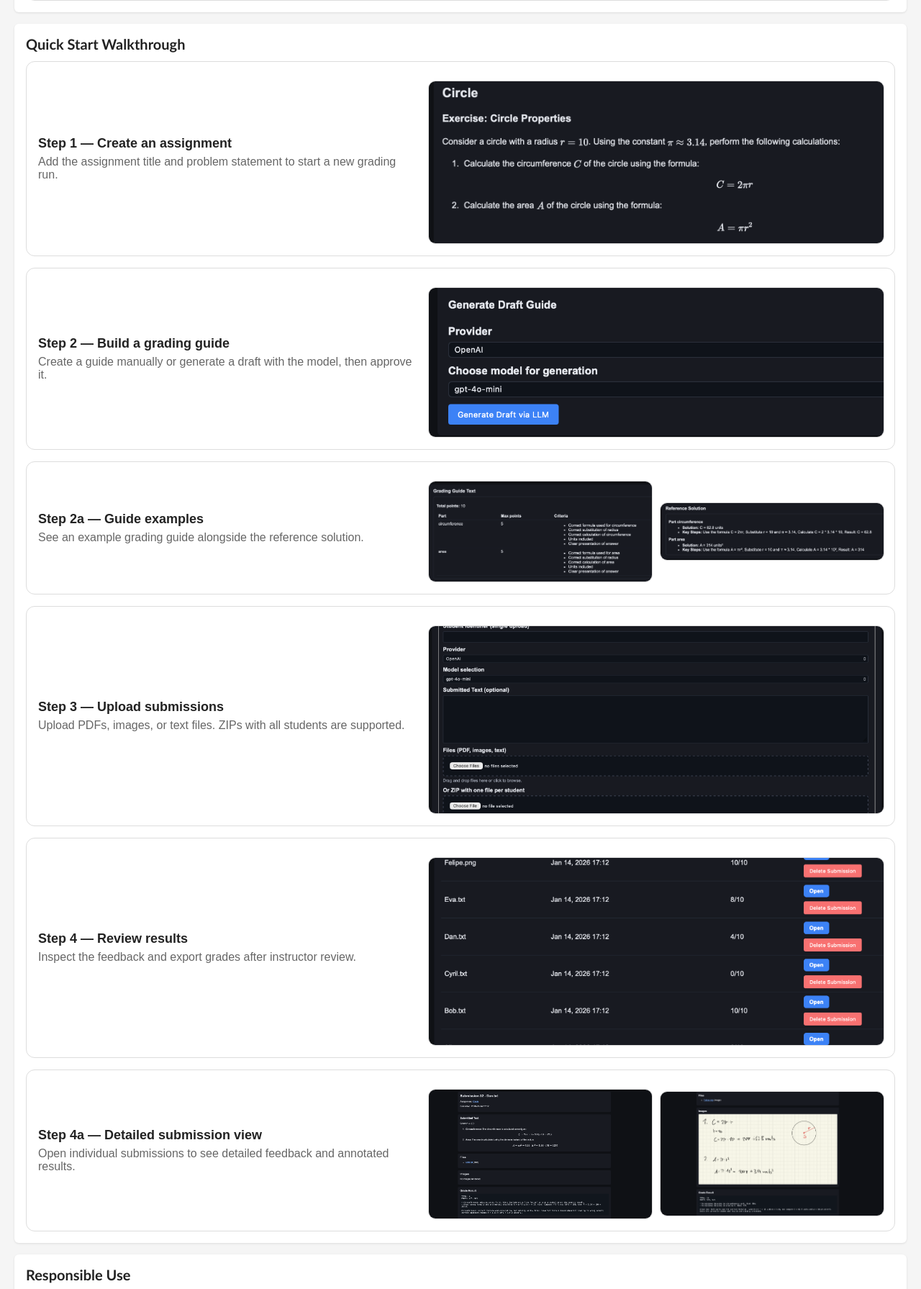
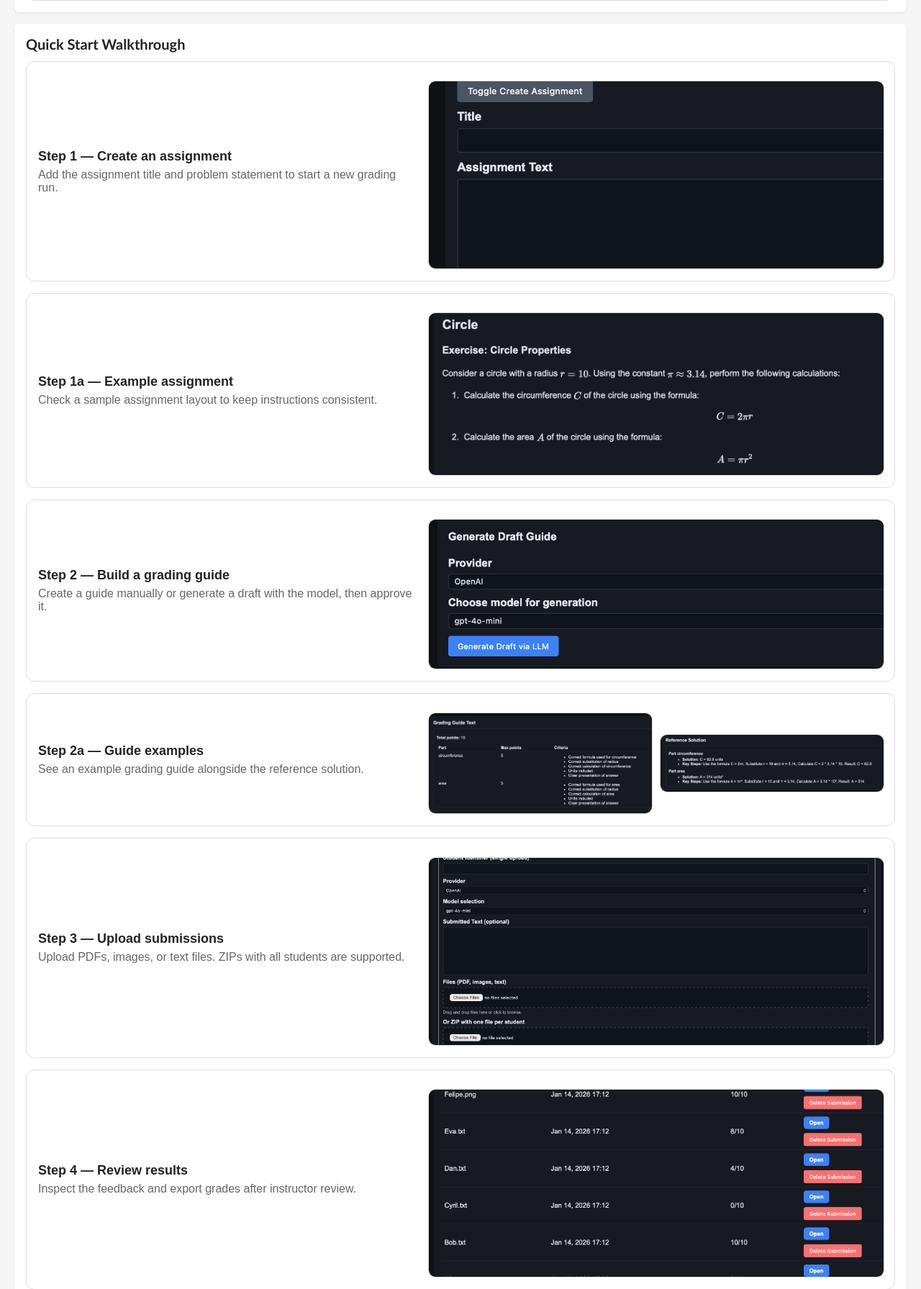
Before and after one commit to ampapacek/SAGE, a Flask app: page / in a window 1280 px wide. Shown: the part 1317-3108 px from the top of the page at 72% size. Run offline with Flask 3, Linux system fonts and the light colour scheme; some libraries are stand-ins or nearby versions.

Commit message:
Add walkthrough step 1a

```diff
--- a/app.py
+++ b/app.py
@@ -284,6 +284,8 @@ TRANSLATIONS = {
         "alt_dark_mode": "Dark mode icon",
         "walk_step1_title": "Step 1 — Create an assignment",
         "walk_step1_desc": "Add the assignment title and problem statement to start a new grading run.",
+        "walk_step1a_title": "Step 1a — Example assignment",
+        "walk_step1a_desc": "Check a sample assignment layout to keep instructions consistent.",
         "walk_step2_title": "Step 2 — Build a grading guide",
         "walk_step2_desc": "Create a guide manually or generate a draft with the model, then approve it.",
         "walk_step2a_title": "Step 2a — Guide examples",
@@ -295,6 +297,7 @@ TRANSLATIONS = {
         "walk_step4a_title": "Step 4a — Detailed submission view",
         "walk_step4a_desc": "Open individual submissions to see detailed feedback and annotated results.",
         "walk_alt_step1": "Create assignment screen",
+        "walk_alt_step1a": "Example assignment",
         "walk_alt_step2": "Grading guide creation screen",
         "walk_alt_step2a_guide": "Example grading guide",
         "walk_alt_step2a_reference": "Example reference solution",
@@ -517,6 +520,8 @@ TRANSLATIONS = {
         "alt_dark_mode": "Ikona tmavého režimu",
         "walk_step1_title": "Krok 1 — Vytvořte úkol",
         "walk_step1_desc": "Přidejte název úkolu a zadání úlohy pro zahájení hodnocení.",
+        "walk_step1a_title": "Krok 1a — Ukázkový úkol",
+        "walk_step1a_desc": "Ukázka zadání úkolu",
         "walk_step2_title": "Krok 2 — Sestavte kritéria hodnocení",
         "walk_step2_desc": "Vytvořte kritéria ručně nebo vygenerujte koncept a schvalte jej.",
         "walk_step2a_title": "Krok 2a — Ukázky kritérií",
@@ -528,6 +533,7 @@ TRANSLATIONS = {
         "walk_step4a_title": "Krok 4a — Detail řešení",
         "walk_step4a_desc": "Otevřete detailní řešení s komentovanou zpětnou vazbou.",
         "walk_alt_step1": "Obrazovka vytvoření úkolu",
+        "walk_alt_step1a": "Ukázkový úkol",
         "walk_alt_step2": "Obrazovka tvorby kritérií",
         "walk_alt_step2a_guide": "Ukázka kritérií hodnocení",
         "walk_alt_step2a_reference": "Ukázka referenčního řešení",
--- a/templates/index.html
+++ b/templates/index.html
@@ -438,6 +438,15 @@
       </div>
       <div class="step-item">
         <div>
+          <h3>{{ t('walk_step1a_title') }}</h3>
+          <p>{{ t('walk_step1a_desc') }}</p>
+        </div>
+        <button type="button" class="zoom-trigger" data-zoom-src="{{ url_for('static', filename='images/quickstart-1.png') }}" aria-label="{{ t('walk_alt_step1a') }}">
+          <img src="{{ url_for('static', filename='images/quickstart-1a.png') }}" alt="{{ t('walk_alt_step1a') }}" />
+        </button>
+      </div>
+      <div class="step-item">
+        <div>
           <h3>{{ t('walk_step2_title') }}</h3>
           <p>{{ t('walk_step2_desc') }}</p>
         </div>
```
Also changed, not shown: static/images/quickstart-1.png, static/images/quickstart-1a.png (added).
